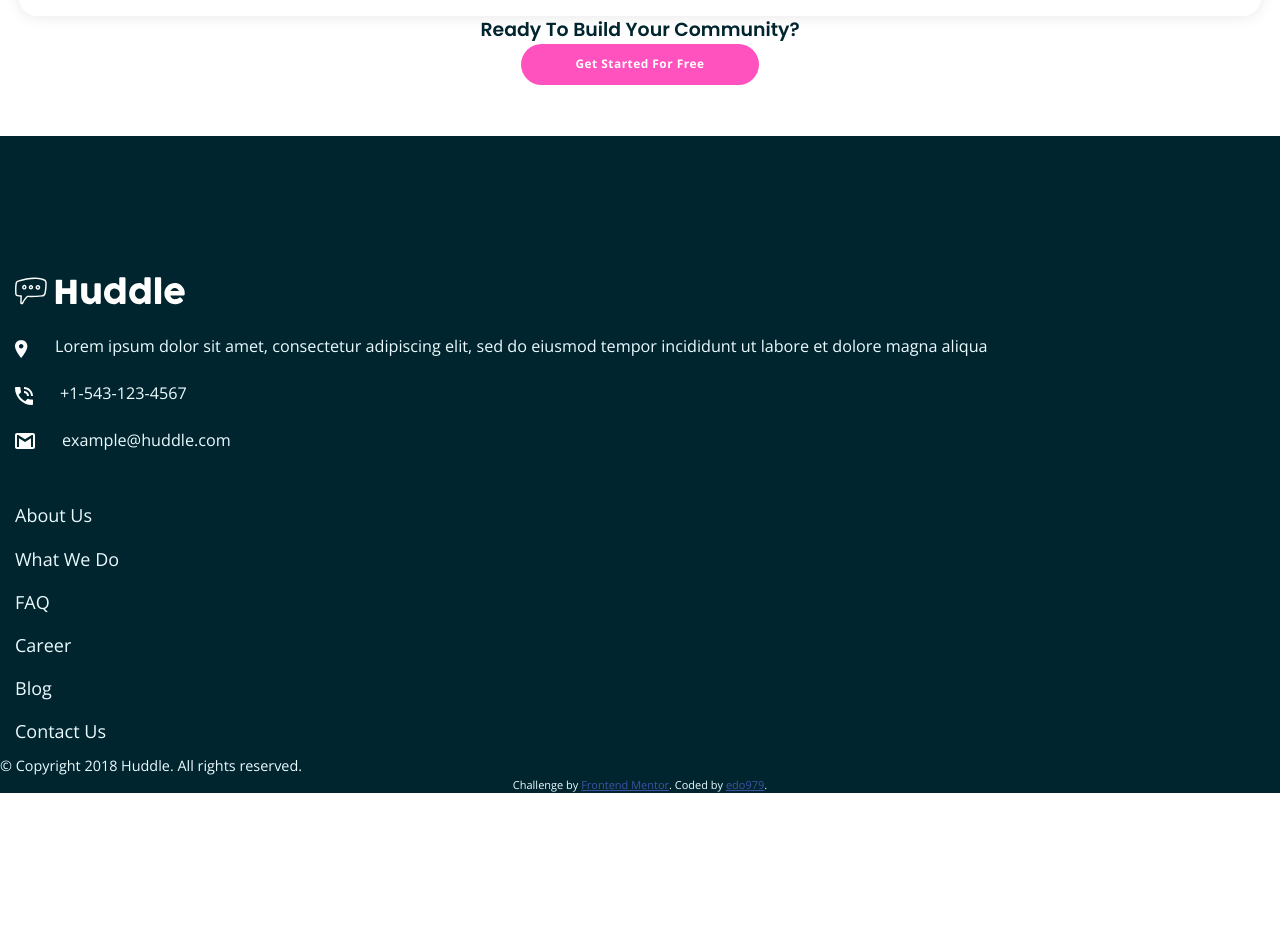
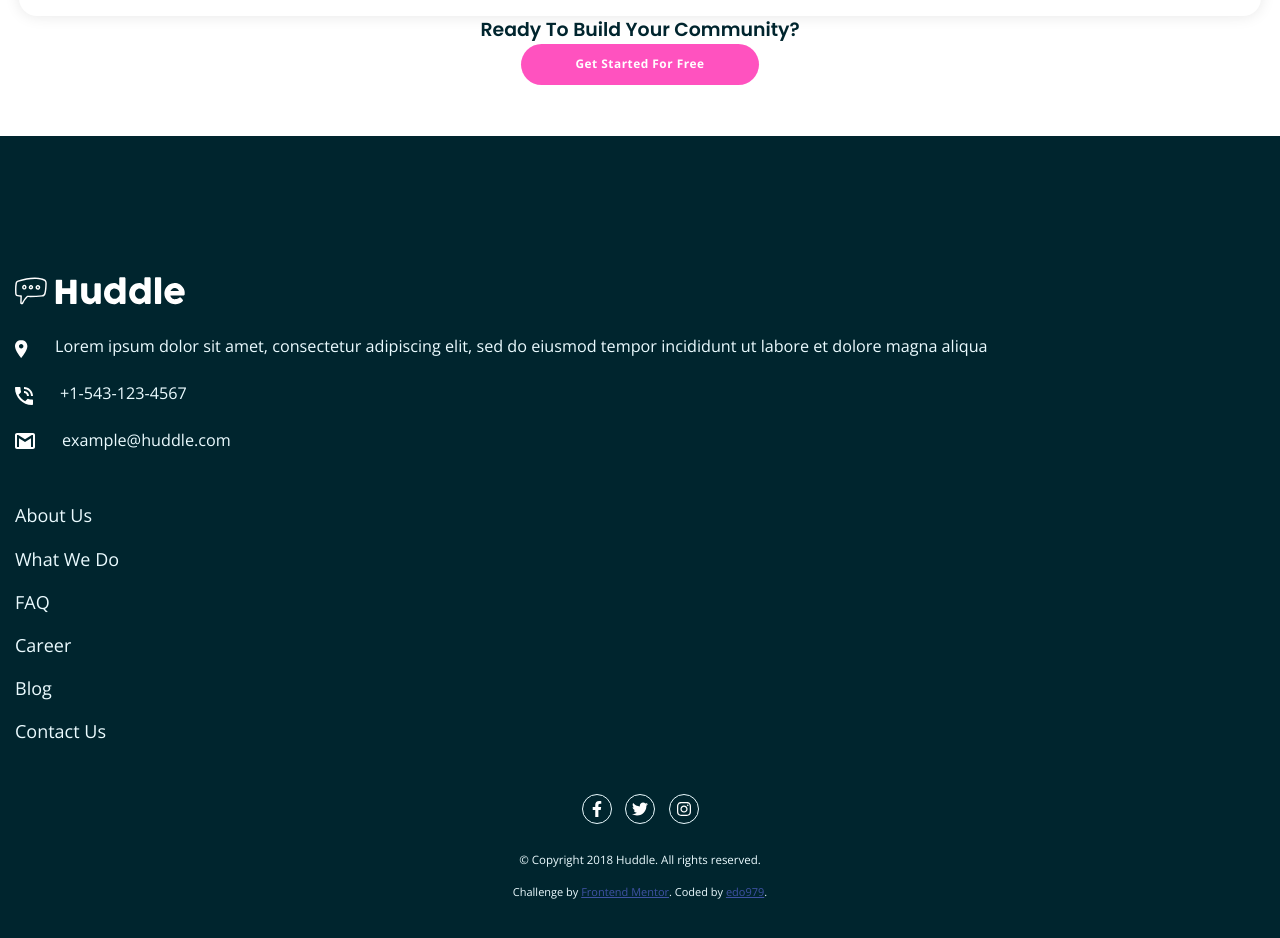
Before and after one commit to edo979/huddle-landing-page-with-alternating-feature-blocks-master, a plain HTML site: page index.html in a window 1280 px wide. Shown: the part 4340-5278 px from the top of the page. Before the commit the page ends 5133 px from the top, so only its background shows below. Drawn offline with nearby package versions, Linux system fonts and the light colour scheme.

Commit message:
footer fnish

```diff
--- a/index.html
+++ b/index.html
@@ -97,7 +97,7 @@
     </main>
 
     <footer class="footer">
-      <div class="container footer-wrapper flex-md">
+      <div class="container grid-container">
         <address>
           <div class="footer-logo">
             <svg viewBox="0 0 240 40" xmlns="http://www.w3.org/2000/svg">
@@ -140,9 +140,39 @@
           <a href="#" class="nav-link">Blog</a>
           <a href="#" class="nav-link">Contact Us</a>
         </nav>
+
+        <div class="flex flex-column-center flex-md gap-2">
+          <div class="social flex gap-1">
+            <div class="social-icon">
+              <svg xmlns="http://www.w3.org/2000/svg" viewBox="0 0 320 512">
+                <!--! Font Awesome Pro 6.1.1 by @fontawesome - https://fontawesome.com License - https://fontawesome.com/license (Commercial License) Copyright 2022 Fonticons, Inc. -->
+                <path
+                  d="M279.14 288l14.22-92.66h-88.91v-60.13c0-25.35 12.42-50.06 52.24-50.06h40.42V6.26S260.43 0 225.36 0c-73.22 0-121.08 44.38-121.08 124.72v70.62H22.89V288h81.39v224h100.17V288z"
+                />
+              </svg>
+            </div>
+            <div class="social-icon">
+              <svg xmlns="http://www.w3.org/2000/svg" viewBox="0 0 512 512">
+                <!--! Font Awesome Pro 6.1.1 by @fontawesome - https://fontawesome.com License - https://fontawesome.com/license (Commercial License) Copyright 2022 Fonticons, Inc. -->
+                <path
+                  d="M459.37 151.716c.325 4.548.325 9.097.325 13.645 0 138.72-105.583 298.558-298.558 298.558-59.452 0-114.68-17.219-161.137-47.106 8.447.974 16.568 1.299 25.34 1.299 49.055 0 94.213-16.568 130.274-44.832-46.132-.975-84.792-31.188-98.112-72.772 6.498.974 12.995 1.624 19.818 1.624 9.421 0 18.843-1.3 27.614-3.573-48.081-9.747-84.143-51.98-84.143-102.985v-1.299c13.969 7.797 30.214 12.67 47.431 13.319-28.264-18.843-46.781-51.005-46.781-87.391 0-19.492 5.197-37.36 14.294-52.954 51.655 63.675 129.3 105.258 216.365 109.807-1.624-7.797-2.599-15.918-2.599-24.04 0-57.828 46.782-104.934 104.934-104.934 30.213 0 57.502 12.67 76.67 33.137 23.715-4.548 46.456-13.32 66.599-25.34-7.798 24.366-24.366 44.833-46.132 57.827 21.117-2.273 41.584-8.122 60.426-16.243-14.292 20.791-32.161 39.308-52.628 54.253z"
+                />
+              </svg>
+            </div>
+            <div class="social-icon">
+              <svg xmlns="http://www.w3.org/2000/svg" viewBox="0 0 448 512">
+                <!--! Font Awesome Pro 6.1.1 by @fontawesome - https://fontawesome.com License - https://fontawesome.com/license (Commercial License) Copyright 2022 Fonticons, Inc. -->
+                <path
+                  d="M224.1 141c-63.6 0-114.9 51.3-114.9 114.9s51.3 114.9 114.9 114.9S339 319.5 339 255.9 287.7 141 224.1 141zm0 189.6c-41.1 0-74.7-33.5-74.7-74.7s33.5-74.7 74.7-74.7 74.7 33.5 74.7 74.7-33.6 74.7-74.7 74.7zm146.4-194.3c0 14.9-12 26.8-26.8 26.8-14.9 0-26.8-12-26.8-26.8s12-26.8 26.8-26.8 26.8 12 26.8 26.8zm76.1 27.2c-1.7-35.9-9.9-67.7-36.2-93.9-26.2-26.2-58-34.4-93.9-36.2-37-2.1-147.9-2.1-184.9 0-35.8 1.7-67.6 9.9-93.9 36.1s-34.4 58-36.2 93.9c-2.1 37-2.1 147.9 0 184.9 1.7 35.9 9.9 67.7 36.2 93.9s58 34.4 93.9 36.2c37 2.1 147.9 2.1 184.9 0 35.9-1.7 67.7-9.9 93.9-36.2 26.2-26.2 34.4-58 36.2-93.9 2.1-37 2.1-147.8 0-184.8zM398.8 388c-7.8 19.6-22.9 34.7-42.6 42.6-29.5 11.7-99.5 9-132.1 9s-102.7 2.6-132.1-9c-19.6-7.8-34.7-22.9-42.6-42.6-11.7-29.5-9-99.5-9-132.1s-2.6-102.7 9-132.1c7.8-19.6 22.9-34.7 42.6-42.6 29.5-11.7 99.5-9 132.1-9s102.7-2.6 132.1 9c19.6 7.8 34.7 22.9 42.6 42.6 11.7 29.5 9 99.5 9 132.1s2.7 102.7-9 132.1z"
+                />
+              </svg>
+            </div>
+          </div>
+          <p class="fs-300">
+            &copy; Copyright 2018 Huddle. All rights reserved.
+          </p>
+        </div>
       </div>
-
-      <p>&copy; Copyright 2018 Huddle. All rights reserved.</p>
 
       <p class="attribution">
         Challenge by
--- a/sass/_components.scss
+++ b/sass/_components.scss
@@ -73,15 +73,10 @@
 
 .footer {
   padding-top: 7rem;
+  padding-bottom: 3rem;
   background-color: $Very-Dark-Cyan;
   color: $Very-Pale-Cyan;
   text-align: left;
-
-  &-wrapper {
-    display: flex;
-    flex-direction: column;
-    gap: 3rem;
-  }
 
   &-logo {
     width: 170px;
@@ -93,17 +88,17 @@
     > * + * {
       margin-top: 1.25rem;
     }
+
+    .flex {
+      img {
+        margin-top: 0.3rem;
+      }
+    }
   }
 
   svg {
     path {
       fill: white;
-    }
-  }
-
-  .flex {
-    img {
-      margin-top: 0.3rem;
     }
   }
 }
@@ -119,3 +114,32 @@
     color: $Very-Pale-Cyan;
   }
 }
+
+.social {
+  justify-self: center;
+
+  &-icon {
+    width: 30px;
+    height: 30px;
+    padding: 6px;
+    border: 1px solid $Very-Pale-Cyan;
+    border-radius: 50%;
+
+    display: flex;
+    justify-content: center;
+    align-items: center;
+
+    cursor: pointer;
+
+    svg {
+      height: 100%;
+    }
+
+    &:hover {
+      border-color: $Pink;
+      svg path {
+        fill: $Pink;
+      }
+    }
+  }
+}
--- a/sass/_layout.scss
+++ b/sass/_layout.scss
@@ -16,8 +16,21 @@ body {
   &-space-b {
     justify-content: space-between;
   }
+
+  &-column-center {
+    flex-direction: column;
+    align-items: center;
+  }
 }
 
+.grid-container {
+  display: grid;
+  gap: 3rem;
+}
+
+.gap-1 {
+  gap: 0.75rem;
+}
 .gap-2 {
   gap: 1.5rem;
 }
--- a/sass/_typography.scss
+++ b/sass/_typography.scss
@@ -1,7 +1,7 @@
 @import url('https://fonts.googleapis.com/css2?family=Open+Sans:wght@400;700&family=Poppins:wght@600&display=swap');
 
 :root {
-  --fs-300: 0.75rem;
+  --fs-300: 0.64rem;
   --fs-400: 0.8rem;
   --fs-500: 0.9rem;
 }
@@ -44,6 +44,9 @@ p {
 }
 
 // Utility
+.fs-300 {
+  font-size: var(--fs-300);
+}
 .fs-500 {
   font-size: var(--fs-500);
 }
```
Also changed, not shown: css/syle.css, 1 other file.
